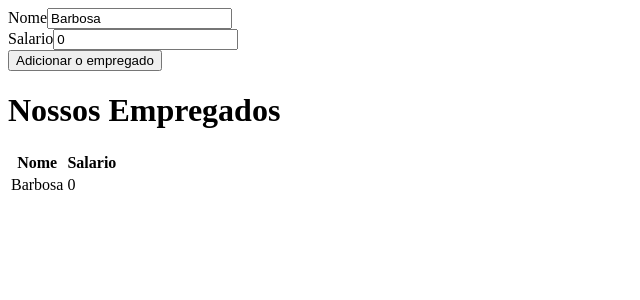
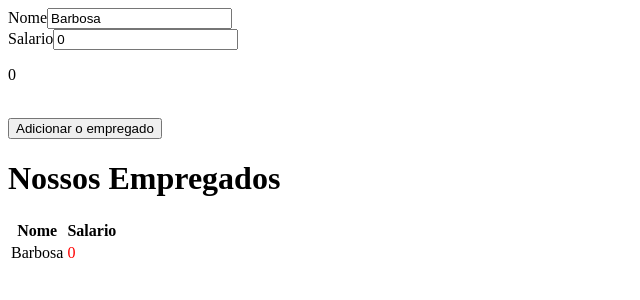
Before and after one commit to WebertiBarbosa/iniciando-angular2-mais, an Angular app: page / in a window 1280 px wide. Both pictures are taken after a click on the button "Adicionar o empregado". Shown: the top 300 px of the page, without its empty margins (0-640 px from the left). Built offline with nearby package versions, Linux system fonts and the light colour scheme.

Commit message:
aprendendo estilos

```diff
--- a/src/app/employee-list/employee-list.component.css
+++ b/src/app/employee-list/employee-list.component.css
@@ -0,0 +1,7 @@
+.salary-expensive {
+  color: green;
+}
+
+.salary-cheap {
+  color: red;
+}
--- a/src/app/employee-list/employee-list.component.html
+++ b/src/app/employee-list/employee-list.component.html
@@ -11,9 +11,12 @@
 
 
   <tbody>
-    <tr  *ngFor="let employee of employees">
+    <tr  *ngFor="let employee of employees; let i=index;" [id]=" 'tr' + i ">
        <td [innerHtml]="employee.name"></td>
-       <td [innerHtml]="employee.salary"></td>
+       <!-- <td [innerHtml]="employee.salary"
+           [style.color]="getSalaryColor(employee)"></td> -->
+        <td [innerHtml]="employee.salary"
+           [ngClass]="{'salary-expensive': employee.salary > 20000, 'salary-cheap': employee.salary < 1000}"></td>
     </tr>
   </tbody>
 
--- a/src/app/employee-list/employee-list.component.ts
+++ b/src/app/employee-list/employee-list.component.ts
@@ -1,5 +1,6 @@
 import { Component, OnInit } from '@angular/core';
 import employees from '../employees';
+
 
 @Component({
   selector: 'employee-list',
@@ -15,4 +16,8 @@ export class EmployeeListComponent implements OnInit {
   ngOnInit(): void {
   }
 
+  getSalaryColor(employee){
+    return employee.salary > 20000 ? 'green' : null
+  }
+
 }
--- a/src/app/employee-new/employee-new.component.html
+++ b/src/app/employee-new/employee-new.component.html
@@ -2,6 +2,6 @@
 <input type="text" [(ngModel)]="name"><br> <!-- Two way data binding-->
 <label>Salario</label>
 <input type="text" [(ngModel)]="salary"><br> <!-- Two way data binding-->
-
+<p>{{salary}}</p><br>
 <!-- adcionando evento de click no botão com (click)  -->
 <button type="button" (click)="addEmployee()">Adicionar o empregado</button>
--- a/tsconfig.json
+++ b/tsconfig.json
@@ -6,6 +6,7 @@
     "outDir": "./dist/out-tsc",
     "forceConsistentCasingInFileNames": true,
     "strict": true,
+    "noImplicitAny": false,
     "noImplicitReturns": true,
     "noFallthroughCasesInSwitch": true,
     "sourceMap": true,
```
